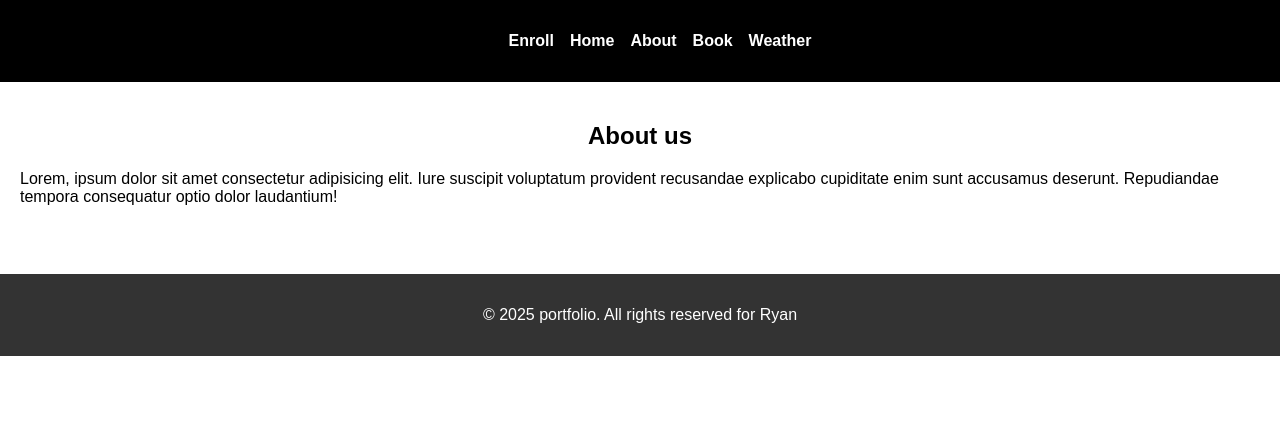
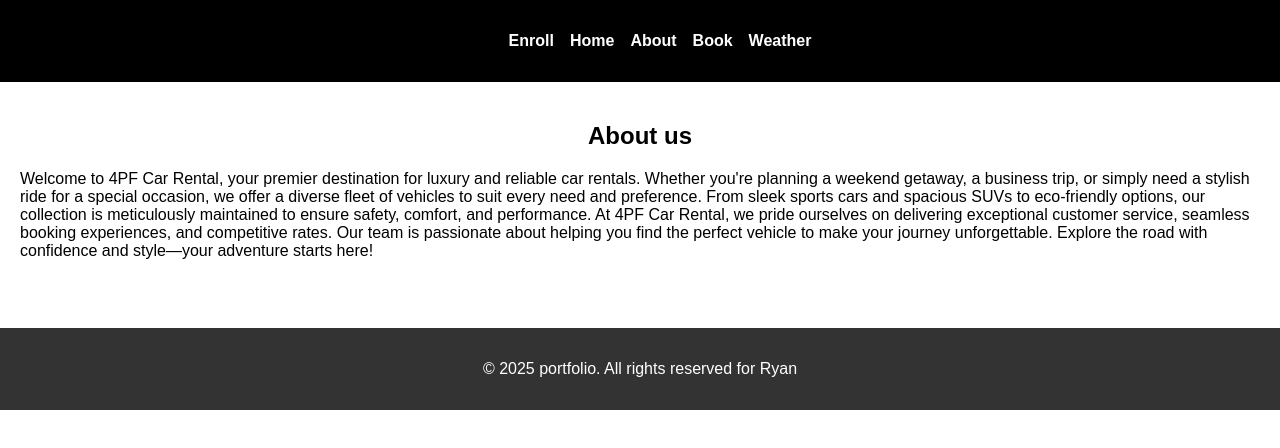
Before and after one commit to RyanMutore/4PFCarrentalll, a plain HTML site: page about.html in a window 1280 px wide. Drawn offline with Linux system fonts and the light colour scheme.

Commit message:
anything

```diff
--- a/about.html
+++ b/about.html
@@ -22,7 +22,9 @@
     <main class="conatiner">
         <section>
             <h1>About us</h1>
-            <p>Lorem, ipsum dolor sit amet consectetur adipisicing elit. Iure suscipit voluptatum provident recusandae explicabo cupiditate enim sunt accusamus deserunt. Repudiandae tempora consequatur optio dolor laudantium!</p>
+            <p>Welcome to 4PF Car Rental, your premier destination for luxury and reliable car rentals. Whether you're planning a weekend getaway, a business trip, or simply need a stylish ride for a special occasion, we offer a diverse fleet of vehicles to suit every need and preference. From sleek sports cars and spacious SUVs to eco-friendly options, our collection is meticulously maintained to ensure safety, comfort, and performance.
+
+                At 4PF Car Rental, we pride ourselves on delivering exceptional customer service, seamless booking experiences, and competitive rates. Our team is passionate about helping you find the perfect vehicle to make your journey unforgettable. Explore the road with confidence and style—your adventure starts here!
         </section>
     </main>
     <footer>
```
